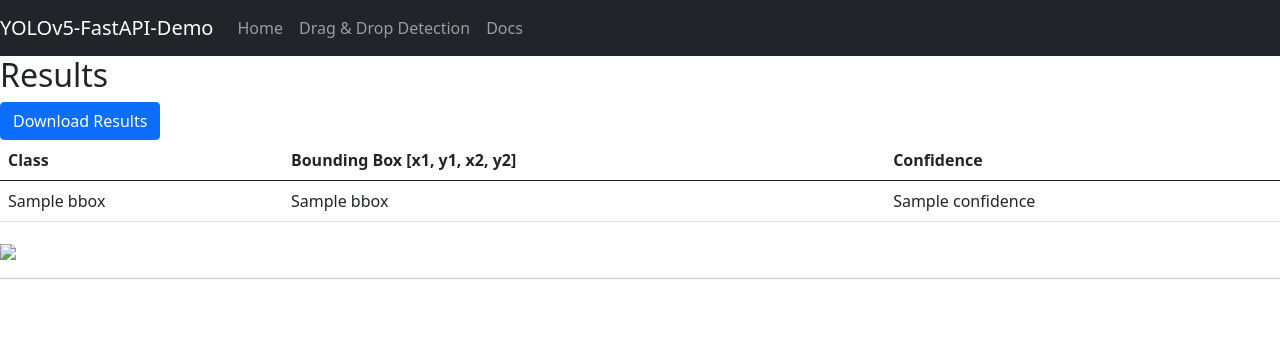
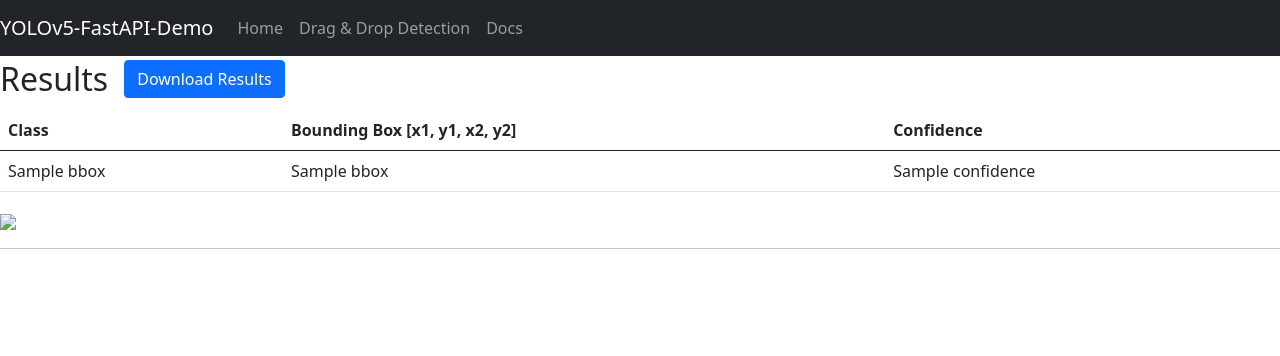
Before and after one commit to WelkinU/yolov5-fastapi-demo, a Python web app: template templates/show_results.html in a window 1280 px wide. Shown: the top 356 px of the page. Run offline with Jinja, Linux system fonts and the light colour scheme; the template is opened without the code that fills it: most values are stand-ins (such as "Sample title", 1, 10 or a date in 2020).

Commit message:
Small template layout updates

```diff
--- a/templates/home.html
+++ b/templates/home.html
@@ -1,4 +1,10 @@
+<!-- This is a Jinja2 Template that extends layout.html
+Implements a simple Bootstrap 5 form submission interface for YOLOv5 detection.
+-->
+
 {% extends "layout.html" %}
+
+{% block title %} <title>YOLOv5 Demo</title> {% endblock %}
 
 {% block content %}
 <h5>Upload image(s) and select a YOLOv5 model</h5>
--- a/templates/show_results.html
+++ b/templates/show_results.html
@@ -6,8 +6,10 @@
 to stop the form from redirecting -->
 <iframe name="dummyframe" id="dummyframe" style="display: none;"></iframe>
 <form onsubmit="download('results.json', '{{ bbox_data_str }}')" target="dummyframe">
-  <h2>Results</h2>
-  <input class="btn btn-primary" type="submit" value="Download Results">
+  <div class="d-flex">
+    <div class="d-inline-block ml-1 mr-3 py-1"><h2>Results</h2></div>
+    <div class="d-inline-block mx-3 py-1"><input class="btn btn-primary" type="submit" value="Download Results"></div>
+  </div>
 </form>
 
 {% for img_base64, bbox_list in bbox_image_data_zipped %}
```
